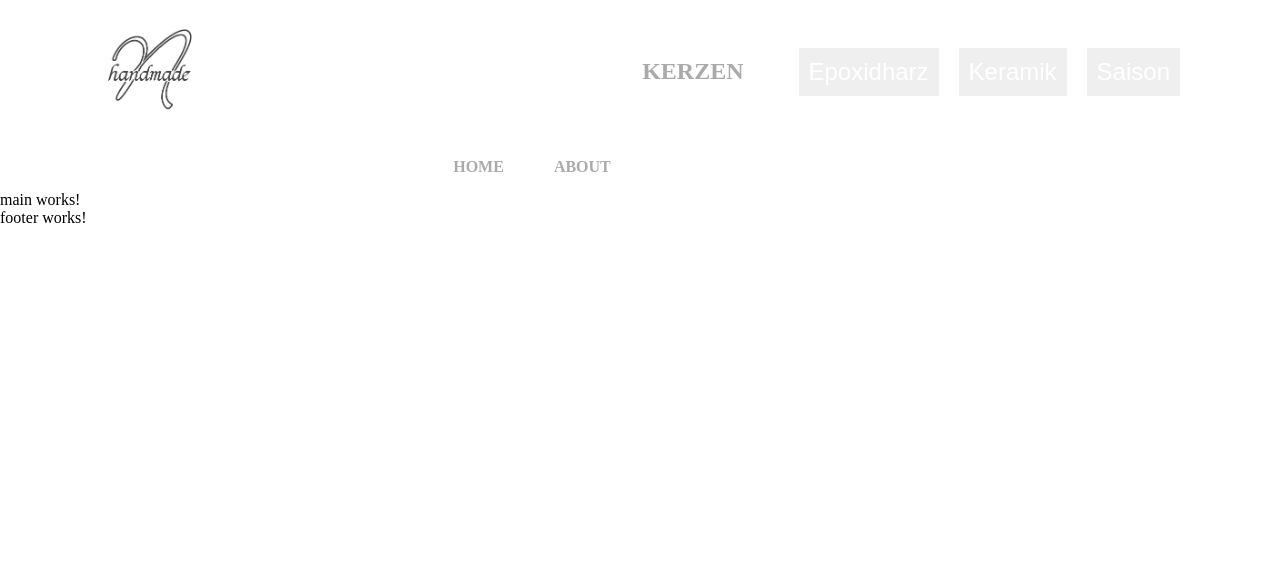
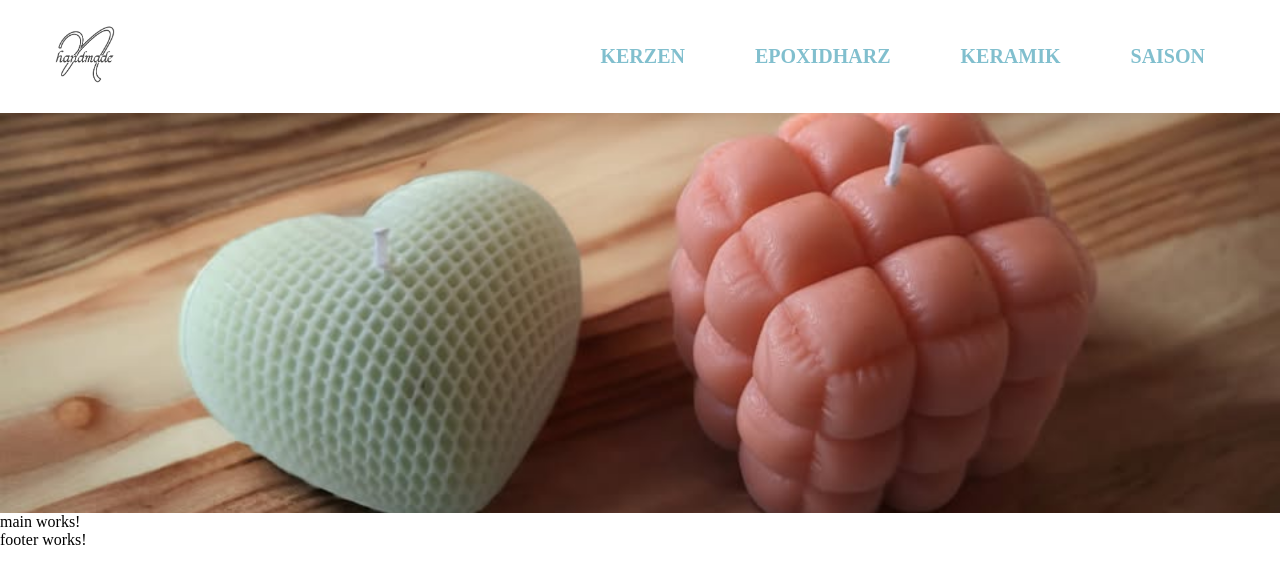
Before and after one commit to SebastianMT7/nathisKreativeWelt, an Angular app: page / in a window 1280 px wide. Shown: the top 584 px of the page. Built offline with nearby package versions, Linux system fonts and the light colour scheme.

Commit message:
nvabar start product.json

```diff
--- a/src/app/header/header.component.html
+++ b/src/app/header/header.component.html
@@ -4,13 +4,11 @@
     </div>
     <div class="dropdown-container">
         <div class="dropdown">
-            <nav class="stroke">
-            <ul>
-                <li (click)="openDropdown(1)" class="dropdown-button">
+            <nav>
+                <div (click)="openDropdown(1)" class="dropdown-button">
                     <a href="#">Kerzen</a>
-                </li>
-            </ul>
-        </nav>
+                </div>
+            </nav>
             <!-- <button (click)="openDropdown(1)" class="dropdown-button">
                 <a href="#">Kerzen</a>
             </button> -->
@@ -21,8 +19,11 @@
             </ul>
         </div>
         <div class="dropdown">
-            <button (click)="openDropdown(2)" class="dropdown-button">Epoxidharz
-            </button>
+            <nav>
+                <div (click)="openDropdown(2)" class="dropdown-button">
+                    <a href="#">Epoxidharz</a>
+                </div>
+            </nav>
             <ul *ngIf="dropdownOpen[2]" class="dropdown-menu">
                 <li (click)="closeDropdowns()">Figuren</li>
                 <li (click)="closeDropdowns()">Schalen/Untersetzer</li>
@@ -32,8 +33,11 @@
             </ul>
         </div>
         <div class="dropdown">
-            <button (click)="openDropdown(3)" class="dropdown-button">Keramik
-            </button>
+            <nav>
+                <div (click)="openDropdown(3)" class="dropdown-button">
+                    <a href="#">Keramik</a>
+                </div>
+            </nav>
             <ul *ngIf="dropdownOpen[3]" class="dropdown-menu">
                 <li (click)="closeDropdowns()">Teelichthalter/Döschen</li>
                 <li (click)="closeDropdowns()">Schalen/Untersetzer</li>
@@ -41,8 +45,11 @@
             </ul>
         </div>
         <div class="dropdown">
-            <button (click)="openDropdown(4)" class="dropdown-button">Saison
-            </button>
+            <nav>
+                <div (click)="openDropdown(4)" class="dropdown-button">
+                    <a href="#">Saison</a>
+                </div>
+            </nav>
             <ul *ngIf="dropdownOpen[4]" class="dropdown-menu">
                 <li (click)="closeDropdowns()">Valentinstag</li>
                 <li (click)="closeDropdowns()">Ostern</li>
@@ -54,10 +61,3 @@
         </div>
     </div>
 </header>
-
-<nav class="stroke">
-    <ul>
-        <li><a href="#">Home</a></li>
-        <li><a href="#">About</a></li>
-    </ul>
-</nav>
--- a/src/app/header/header.component.scss
+++ b/src/app/header/header.component.scss
@@ -2,21 +2,19 @@
 
 header {
     @include dFlex($jc: space-between);
-    padding: 20px 100px;
+    padding: 20px 50px;
     //background-color: $darkBlue;
 }
 
 .logo {
-    width: 100px;
+    width: 70px;
     border-radius: 20px;
+    cursor: pointer;
 }
 
 .dropdown-container {
     @include dFlex($gap: 20px);
-    // display: flex;
     // flex-wrap: wrap;
-    // gap: 20px;
-
 }
 
 .dropdown {
@@ -25,12 +23,12 @@ header {
 }
 
 .dropdown-button {
-    padding: 10px;
+    //padding: 10px;
     //background-color: $middleBlue;
     color: white;
     border: none;
     cursor: pointer;
-    font-size: 24px;
+    font-size: 20px;
 
     &:hover {
         //background-color: $darkBlue;
@@ -44,22 +42,22 @@ header {
     left: 0;
     list-style: none;
     padding: 0;
-    margin: 0;
+    // margin: 0;
     background-color: white;
     border: 1px solid $middleBlue;
     z-index: 1000;
 }
 
 .dropdown-menu li {
-    padding: 10px;
+    padding: 5px 10px;
     white-space: nowrap;
     cursor: pointer;
+    font-size: 17px;
+
+    &:hover {
+        color: $middleBlue;
+    }
 }
-
-.dropdown-menu li:hover {
-    background-color: #f1f1f1;
-}
-
 
 
 
@@ -70,42 +68,37 @@ nav {
     background: #fff;
 }
 
-nav ul {
-    list-style: none;
-    text-align: center;
-}
-
-nav ul li {
+nav div {
     display: inline-block;
 }
 
-nav ul li a {
+nav div a {
     display: block;
     padding: 15px;
     text-decoration: none;
-    color: #aaa;
+    color: $lightBlue;
     font-weight: 800;
     text-transform: uppercase;
     margin: 0 10px;
 }
 
-nav ul li a,
-nav ul li a:after,
-nav ul li a:before {
+nav div a,
+nav div a:after,
+nav div a:before {
     transition: all .5s;
 }
 
-nav ul li a:hover {
-    color: #555;
+nav div a:hover {
+    color: $darkBlue;
 }
 
 
 /* stroke */
-nav.stroke ul li a {
+nav div a {
     position: relative;
 }
 
-nav.stroke ul li a:after {
+nav div a:after {
     position: absolute;
     bottom: 0;
     left: 0;
@@ -114,10 +107,10 @@ nav.stroke ul li a:after {
     width: 0%;
     content: '.';
     color: transparent;
-    background: #aaa;
+    background: $middleBlue;
     height: 1px;
 }
 
-nav.stroke ul li a:hover:after {
+nav div a:hover:after {
     width: 100%;
 }
--- a/src/app/main/main.component.html
+++ b/src/app/main/main.component.html
@@ -1,3 +1,7 @@
 <app-header></app-header>
+<section class="hero">
+   <img src="../../assets/img/hero.jpg" alt="">
+</section>
+
 <p>main works!</p>
 <app-footer></app-footer>
--- a/src/app/main/main.component.scss
+++ b/src/app/main/main.component.scss
@@ -0,0 +1,11 @@
+.hero {
+    width: 100%;
+    height: 400px;
+    aspect-ratio:  16 / 9;
+
+    img {
+        width: 100%;
+        height: 100%;
+        object-fit: cover;
+    }
+}
```
Also changed, not shown: src/assets/products.json (added, +22 -0 lines), src/assets/img/hero.jpg (added), src/assets/img/hero_new.jpg (added).
